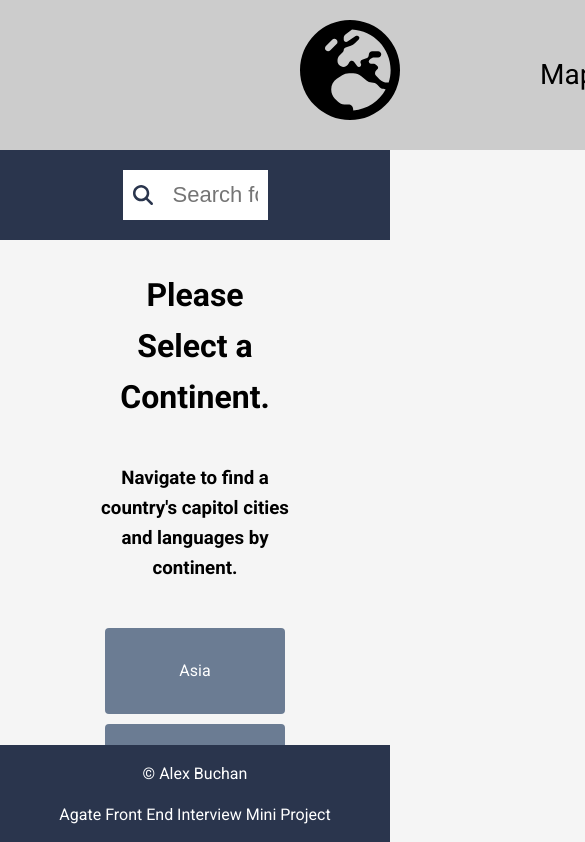
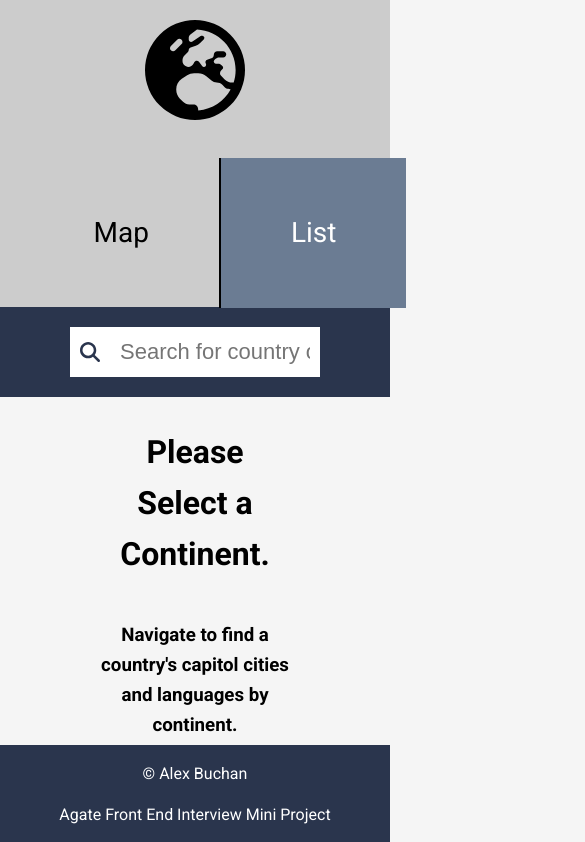
Before and after one commit to alexnyebuchan/agate-test, a React (Vite) app: page /continents in a window 390 px wide. Shown: the top 842 px of the page, 585 px wide, since content can reach past the window. Built offline with nearby package versions, Linux system fonts and the light colour scheme.

Commit message:
Added media queries

```diff
--- a/src/components/InfoBar.tsx
+++ b/src/components/InfoBar.tsx
@@ -40,9 +40,10 @@ const InfoBar: React.FC = () => {
 
   return (
     <div className={styles.container}>
-      <p
-      >Currently selected country: </p>
-      <h2>{country} </h2>
+      <div className={styles.header}>
+        <p className={styles.currentlySelected}>Currently selected: </p>
+        <h2>{country} </h2>
+      </div>
       <div className={styles.infoContainer}>
       <p><b>Capitol city:</b> {capitol}</p>
       <p><b>Languages:</b> {languages.map((lang, index) => (
--- a/src/styles/InfoBar.module.scss
+++ b/src/styles/InfoBar.module.scss
@@ -12,15 +12,48 @@
     min-height: 150px;
     h2{
         font-size: 21px;
+        margin-right: 50px;;
     }
     p {
         font-size: 14px;
     }
-    p:first-child {
-        margin-right: 20px;
-    }
+
+}
+
+.currentlySelected {
+    margin-right: 35px;
 }
 
 h2, .infoContainer {
     flex: 1;
 }
+
+.header {
+    display: flex;
+    align-items: center;
+}
+
+@media (max-width: 1600px) {
+    .container {
+        padding-right: 300px;
+    }
+}
+
+@media (max-width: 1100px) {
+    .container {
+        padding-right: 100px;
+        padding-left: 100px;
+
+    }
+}
+
+@media (max-width: 750px) {
+    .container {
+        flex-direction: column;
+        padding-block: 20px;
+    }
+    .currentlySelected {
+        display: none;
+    }
+
+}
--- a/src/styles/Nav.module.scss
+++ b/src/styles/Nav.module.scss
@@ -31,3 +31,23 @@
 .icon {
     height: 100px;
 }
+
+@media (max-width: 1100px) {
+    .container{
+        padding-inline: 100px;
+
+    }
+}
+
+@media (max-width: 800px) {
+    .container{
+        padding-top: 20px;
+        flex-direction: column;
+        height: 307px;
+        ul {
+            li {
+                padding-inline: 70px;
+            }
+        }
+    }
+}
--- a/src/styles/SearchBar.module.scss
+++ b/src/styles/SearchBar.module.scss
@@ -33,3 +33,12 @@
     height: 20px;
     padding: 10px;
 }
+
+@media (max-width: 1100px) {
+    .container{
+        input {
+            width: 60%;
+        }
+
+    }
+}
```
